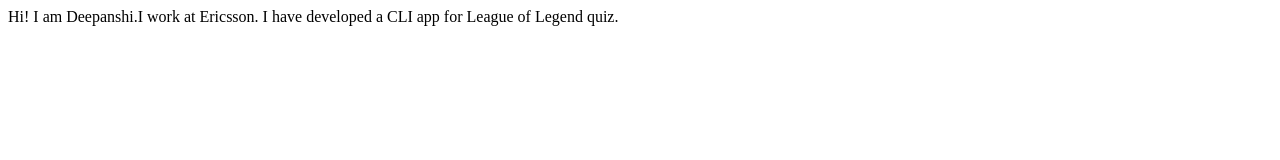
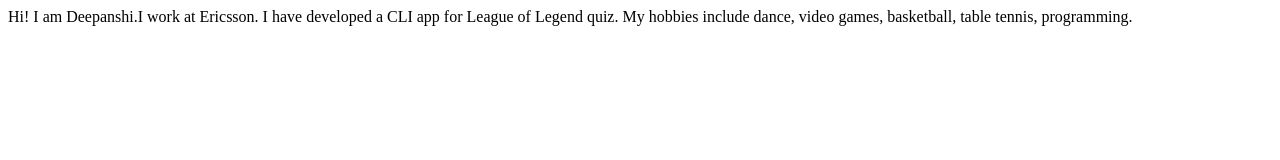
Before and after one commit to deepanshimarsha/deepanshisharma-site, a plain HTML site: page index.html in a window 1280 px wide. Drawn offline with Linux system fonts and the light colour scheme.

Commit message:
feat: add hobbies

```diff
--- a/index.html
+++ b/index.html
@@ -9,6 +9,7 @@
 <body>
     Hi! I am Deepanshi.I work at Ericsson.
     I have developed a CLI app for League of Legend quiz.
+    My hobbies include dance, video games, basketball, table tennis, programming.
 
 </body>
 </html>
```
